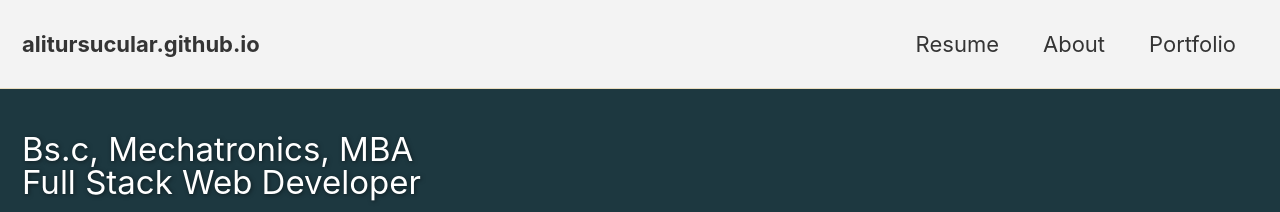
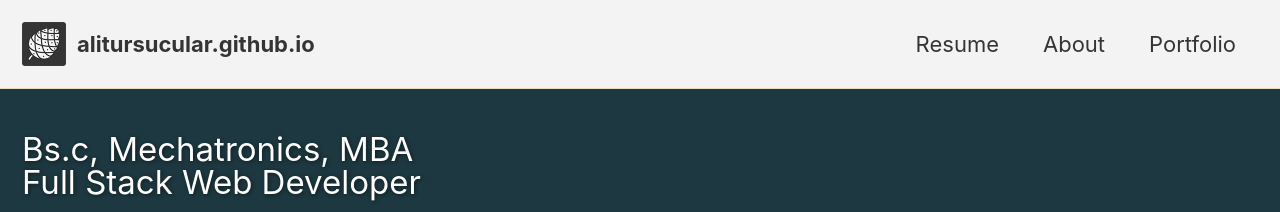
Before and after one commit to alitursucular/alitursucular.github.io, a Jekyll site: the page built from index.html, in a window 1280 px wide. Shown: the top 212 px of the page. Built offline with Jekyll 4.4.1, drawn with Linux system fonts in a browser that asks for light colours; cached includes are drawn as plain includes; the list of posts is cut into pages by our own code.

Commit message:
Logo added

```diff
--- a/_config.yml
+++ b/_config.yml
@@ -24,7 +24,7 @@
 baseurl: # the subpath of your site, e.g. "/blog"
 repository: "alitursucular/alitursucular.github.io" # GitHub username/repo-name e.g. "mmistakes/minimal-mistakes"
 teaser: # path of fallback teaser image, e.g. "/assets/images/500x300.png"
-logo: # path of logo image to display in the masthead, e.g. "/assets/images/88x88.png"
+logo: "/assets/images/alitursucular.github.io-logo.png" # path of logo image to display in the masthead, e.g. "/assets/images/88x88.png"
 masthead_title: # overrides the website title displayed in the masthead, use " " for no title
 # breadcrumbs            : false # true, false (default)
 words_per_minute: 150
```
Also changed, not shown: assets/images/alitursucular.github.io-logo.png (added).
